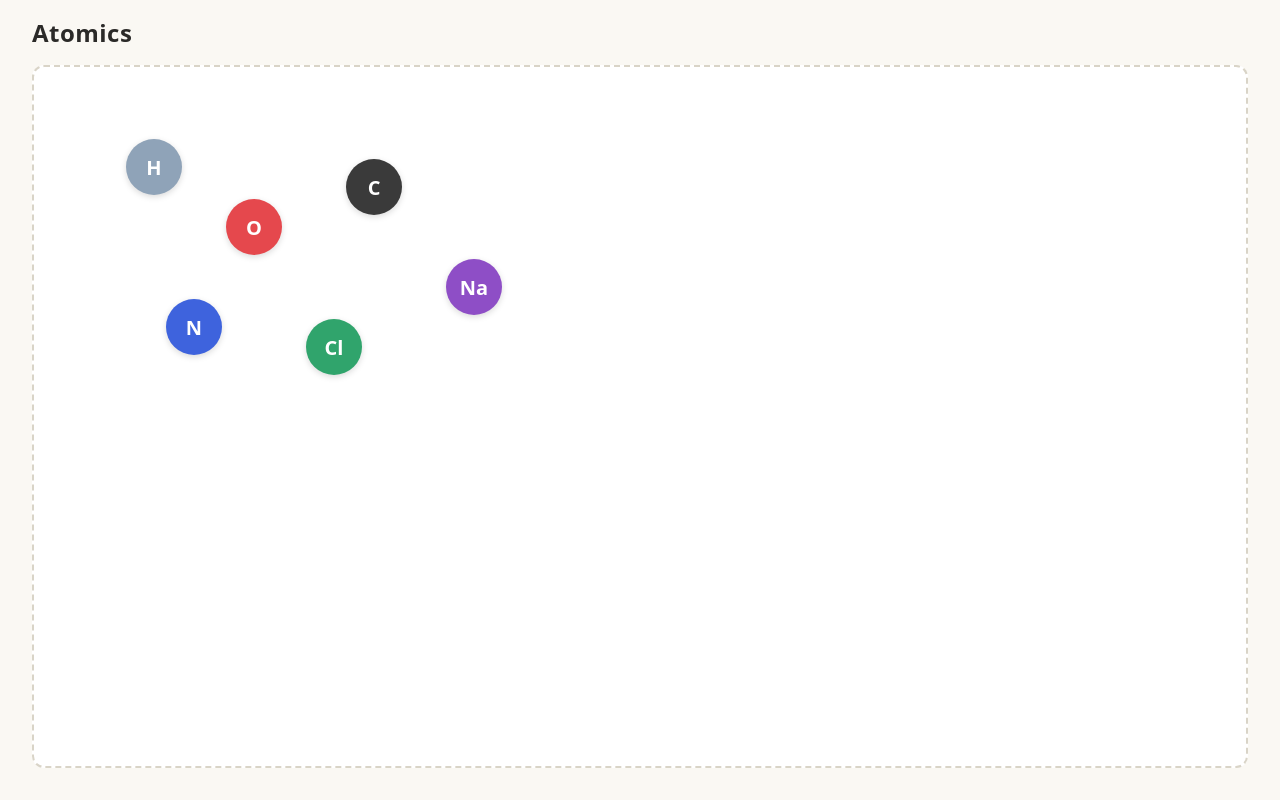
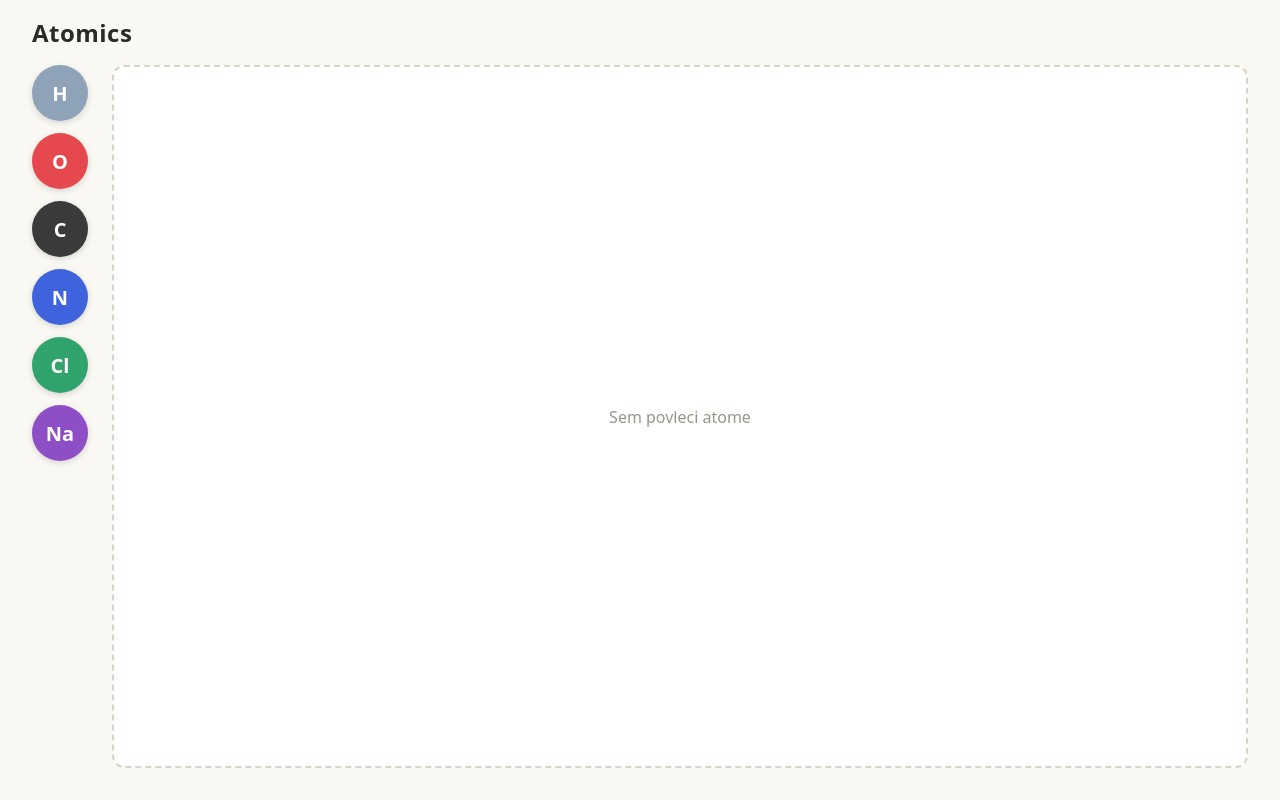
Before and after one commit to NikKrnjovsek/Atomics, a React (Vite) app: page /sandbox in a window 1280 px wide. Built offline with nearby package versions, Linux system fonts and the light colour scheme.

Commit message:
Stranska paleta in drag drop na platno

```diff
--- a/package.json
+++ b/package.json
@@ -10,6 +10,7 @@
     "preview": "vite preview"
   },
   "dependencies": {
+    "@dnd-kit/core": "^6.3.1",
     "react": "^19.3.1",
     "react-dom": "^19.3.1"
   },
--- a/src/App.jsx
+++ b/src/App.jsx
@@ -1,30 +1,49 @@
-import Sandbox from './components/Sandbox.jsx'
-import { createAtom, useSandboxAtoms } from './logic/useSandboxAtoms.js'
+import { useState } from 'react'
+import { DndContext, DragOverlay } from '@dnd-kit/core'
+import Atom from './components/Atom.jsx'
+import AtomPalette from './components/AtomPalette.jsx'
+import Sandbox, { SANDBOX_ID } from './components/Sandbox.jsx'
+import { dropPosition } from './logic/dropPosition.js'
+import { useSandboxAtoms } from './logic/useSandboxAtoms.js'
 import './App.css'
 
-// Začasni atomi, dokler ni drag & drop iz stranske vrstice (A3).
-const demoAtoms = [
-  createAtom('H', 120, 100),
-  createAtom('O', 220, 160),
-  createAtom('C', 340, 120),
-  createAtom('N', 160, 260),
-  createAtom('Cl', 300, 280),
-  createAtom('Na', 440, 220),
-]
+function App() {
+  const { atoms, addAtom } = useSandboxAtoms()
+  const [draggedSymbol, setDraggedSymbol] = useState(null)
 
-function App() {
-  const { atoms } = useSandboxAtoms(demoAtoms)
+  const handleDragStart = ({ active }) => {
+    setDraggedSymbol(active.data.current.symbol)
+  }
+
+  const handleDragEnd = ({ active, over }) => {
+    setDraggedSymbol(null)
+    if (over?.id !== SANDBOX_ID) return
+
+    const { x, y } = dropPosition(active, over)
+    addAtom(active.data.current.symbol, x, y)
+  }
 
   return (
+    <DndContext
+      onDragStart={handleDragStart}
+      onDragEnd={handleDragEnd}
+      onDragCancel={() => setDraggedSymbol(null)}
+    >
       <div className="app">
         <header className="app-header">
           <h1 className="logo">Atomics</h1>
         </header>
 
         <main className="workspace">
+          <AtomPalette />
           <Sandbox atoms={atoms} />
         </main>
       </div>
+
+      <DragOverlay dropAnimation={null}>
+        {draggedSymbol && <Atom symbol={draggedSymbol} />}
+      </DragOverlay>
+    </DndContext>
   )
 }
 
--- a/src/components/Atom.css
+++ b/src/components/Atom.css
@@ -1,6 +1,4 @@
 .atom {
-  position: absolute;
-  transform: translate(-50%, -50%);
   display: flex;
   align-items: center;
   justify-content: center;
--- a/src/components/Atom.jsx
+++ b/src/components/Atom.jsx
@@ -3,15 +3,13 @@ import './Atom.css'
 
 const namesBySymbol = Object.fromEntries(atomTypes.map(({ symbol, name }) => [symbol, name]))
 
-function Atom({ symbol, x, y }) {
-  const style = {
-    left: x,
-    top: y,
-    '--atom-color': `var(--atom-${symbol})`,
-  }
-
+function Atom({ symbol, className = '', style }) {
   return (
-    <div className="atom" style={style} title={namesBySymbol[symbol]}>
+    <div
+      className={`atom ${className}`}
+      style={{ ...style, '--atom-color': `var(--atom-${symbol})` }}
+      title={namesBySymbol[symbol]}
+    >
       {symbol}
     </div>
   )
--- /dev/null
+++ b/src/components/AtomPalette.css
@@ -0,0 +1,17 @@
+.atom-palette {
+  padding-right: 24px;
+}
+
+.palette-list {
+  display: flex;
+  flex-direction: column;
+  gap: 12px;
+  margin: 0;
+  padding: 0;
+  list-style: none;
+}
+
+.palette-atom {
+  cursor: grab;
+  touch-action: none;
+}
--- /dev/null
+++ b/src/components/AtomPalette.jsx
@@ -0,0 +1,31 @@
+import { useDraggable } from '@dnd-kit/core'
+import atomTypes from '../data/atoms.json'
+import Atom from './Atom.jsx'
+import './AtomPalette.css'
+
+function PaletteAtom({ symbol }) {
+  const { setNodeRef, listeners, attributes } = useDraggable({
+    id: `palette-${symbol}`,
+    data: { symbol },
+  })
+
+  return (
+    <li ref={setNodeRef} className="palette-atom" {...listeners} {...attributes}>
+      <Atom symbol={symbol} />
+    </li>
+  )
+}
+
+function AtomPalette() {
+  return (
+    <aside className="atom-palette" aria-label="Atomi">
+      <ul className="palette-list">
+        {atomTypes.map(({ symbol }) => (
+          <PaletteAtom key={symbol} symbol={symbol} />
+        ))}
+      </ul>
+    </aside>
+  )
+}
+
+export default AtomPalette
--- a/src/components/Sandbox.css
+++ b/src/components/Sandbox.css
@@ -5,12 +5,23 @@
   align-items: center;
   justify-content: center;
   background-color: var(--canvas);
-  border: 2px dashed var(--canvas-border);
+  outline: 2px dashed var(--canvas-border);
+  outline-offset: -2px;
   border-radius: 12px;
   overflow: hidden;
+  transition: outline-color 0.15s;
+}
+
+.sandbox--over {
+  outline-color: var(--canvas-border-active);
 }
 
 .sandbox-hint {
   color: var(--text-muted);
   user-select: none;
 }
+
+.placed-atom {
+  position: absolute;
+  transform: translate(-50%, -50%);
+}
--- a/src/components/Sandbox.jsx
+++ b/src/components/Sandbox.jsx
@@ -1,12 +1,26 @@
+import { useDroppable } from '@dnd-kit/core'
 import Atom from './Atom.jsx'
 import './Sandbox.css'
 
+export const SANDBOX_ID = 'sandbox'
+
 function Sandbox({ atoms }) {
+  const { setNodeRef, isOver } = useDroppable({ id: SANDBOX_ID })
+
   return (
-    <section className="sandbox" aria-label="Platno za sestavljanje atomov">
+    <section
+      ref={setNodeRef}
+      className={`sandbox ${isOver ? 'sandbox--over' : ''}`}
+      aria-label="Platno za sestavljanje atomov"
+    >
       {atoms.length === 0 && <p className="sandbox-hint">Sem povleci atome</p>}
       {atoms.map((atom) => (
-        <Atom key={atom.id} symbol={atom.symbol} x={atom.x} y={atom.y} />
+        <Atom
+          key={atom.id}
+          symbol={atom.symbol}
+          className="placed-atom"
+          style={{ left: atom.x, top: atom.y }}
+        />
       ))}
     </section>
   )
--- a/src/index.css
+++ b/src/index.css
@@ -2,6 +2,7 @@
   --background: #faf8f3;
   --canvas: #ffffff;
   --canvas-border: #d9d4c7;
+  --canvas-border-active: #3e63dd;
   --text: #2b2a28;
   --text-muted: #9a958a;
 
--- /dev/null
+++ b/src/logic/dropPosition.js
@@ -0,0 +1,9 @@
+export function dropPosition(active, over) {
+  const dragged = active.rect.current.translated
+  const target = over.rect
+
+  return {
+    x: dragged.left + dragged.width / 2 - target.left,
+    y: dragged.top + dragged.height / 2 - target.top,
+  }
+}
```
Also changed, not shown: 1 other file (tests, documents, lock files or other folders). Lines whose indentation alone changed are shown as unchanged.
